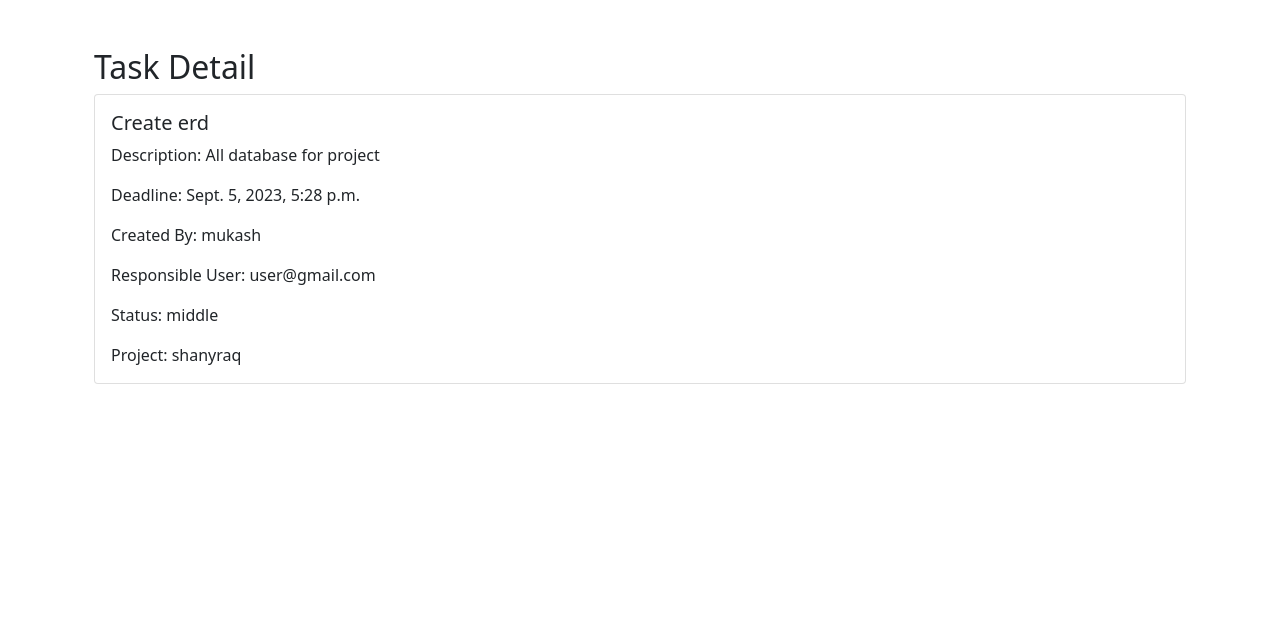
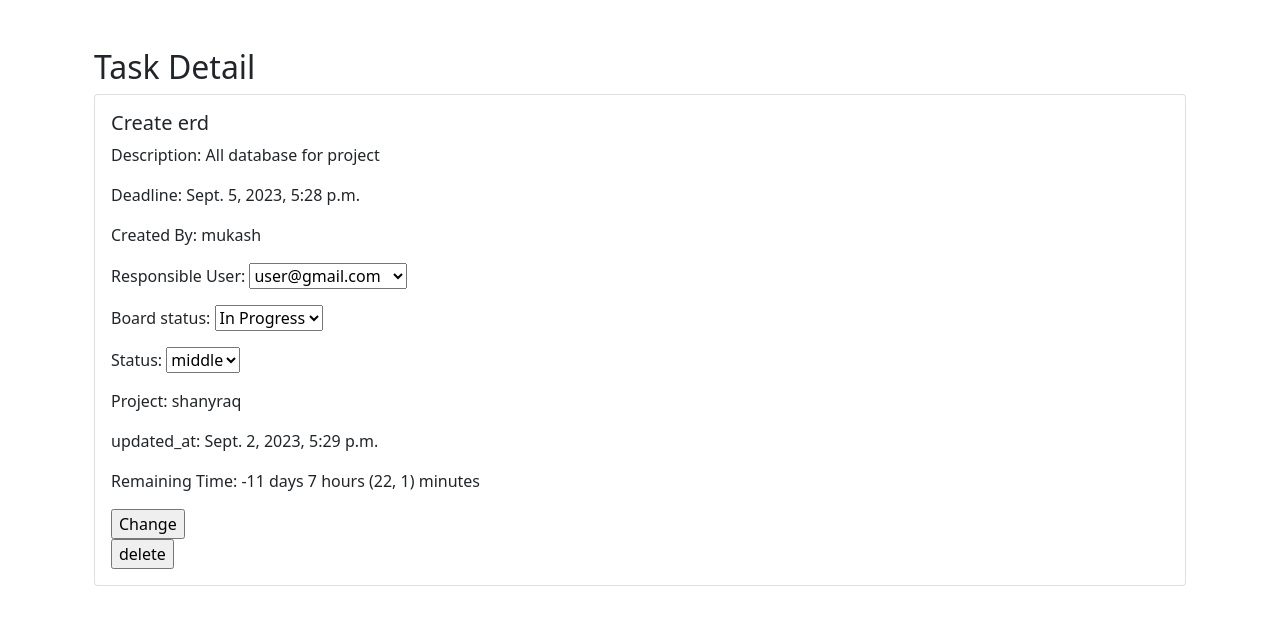
Before and after one commit to MukagaliSDU/manage_project, a Django app: page /jira/project/15/task/6/ in a window 1280 px wide. Shown: the part 56-681 px from the top of the page. Run offline with Django 4.2, Linux system fonts and the light colour scheme; a user stored in the database is signed in; data comes from the database, SQL or seed files in the repository; both versions use the stored data as it was after the commit.

Commit message:
add task update

```diff
--- a/jira/forms.py
+++ b/jira/forms.py
@@ -1,6 +1,6 @@
 from django import forms
 
-from .models import Project, Notes, Task
+from .models import Project, Notes, Task, Comments
 from django.contrib.auth.forms import UserCreationForm
 from django.contrib.auth.models import User
 from django.utils import timezone
--- a/jira/models.py
+++ b/jira/models.py
@@ -47,3 +47,11 @@
     responsible_id = models.ForeignKey(User, on_delete=models.CASCADE, related_name='responsible_tasks')
     status_id = models.ForeignKey(Status, on_delete=models.CASCADE)
     project_id = models.ForeignKey(Project, on_delete=models.CASCADE)
+
+
+class Comments(models.Model):
+    content = models.TextField()
+    created_at = models.DateTimeField(default=timezone.now)
+    sender = models.ForeignKey(User, on_delete=models.CASCADE, related_name='sender_comments_user')
+    receiver = models.ForeignKey(User, on_delete=models.CASCADE, related_name='recevie_comments_get_user')
+    task_id = models.ForeignKey(Task, on_delete=models.CASCADE, related_name='comments_to_task')
--- a/jira/templates/jira/task/detail.html
+++ b/jira/templates/jira/task/detail.html
@@ -10,9 +10,52 @@
             <p class="card-text">Description: {{ task.description }}</p>
             <p class="card-text">Deadline: {{ task.deadline }}</p>
             <p class="card-text">Created By: {{ task.created_by_id.username }}</p>
-                <p class="card-text">Responsible User: {{ task.responsible_id.username }}</p>
-                <p class="card-text">Status: {{ task.status_id.name }}</p>
+            <form action="{% url 'jira:task_detail' project_id=task.project_id.id task_id=task.id %}" method="post">
+                {% csrf_token %}
+                <p class="card-text">
+                    Responsible User:
+                    <select name="responsible_user">
+                        <option  value="{{ task.responsible_id.id }}" >{{task.responsible_id}}</option>
+                        {% for user in members %}
+                            <option value="{{ responsible_id.id }}">{{ user.username }}</option>
+                        {% endfor %}
+                    </select>
+                </p>
+                <p class="card-text">
+                    Board status:
+                    <select name="note">
+                        <option  value="{{ task.notes_id.id }}" >{{task.notes_id.name}}</option>
+                        {% for note in notes %}
+                            <option value="{{ note.id }}">{{ note.name }}</option>
+                        {% endfor %}
+                    </select>
+                </p>
+                <p class="card-text">
+                    Status:
+                    <select name="status">
+                        <option value="{{ task.status_id.id }}">{{task.status_id.name}}</option>
+                        {% for status in statuses %}
+                            <option value="{{ status.id }}">{{ status.name }}</option>
+                        {% endfor %}
+                    </select>
+                </p>
                 <p class="card-text">Project: {{ task.project_id.title }}</p>
+                <p class="card-text">updated_at: {{ task.updated_at }}</p>
+                <p class="card-text">
+                    Remaining Time: {{ left_time_days }} days {{ left_time_hours }} hours {{ left_time_minutes }} minutes
+                </p>
+                <input type="submit" value="Change">
+            </form>
+            {% if task.created_by_id == user %}
+            <form action="{% url 'jira:task_delete' project_id=project.id task_id=task.id %}" method="post">
+                 {% csrf_token %}
+                <input type="submit" value="delete">
+            </form>
+            {% endif %}
+
+
+
+
         </div>
     </div>
 </div>
--- a/jira/urls.py
+++ b/jira/urls.py
@@ -17,5 +17,7 @@
   path('project/<int:project_id>/join/', views.join_request, name='join_project'),
   path('project/<int:project_id>/task/add/', views.TaskView.as_view(), name="task"),
   path('project/<int:project_id>/task/<int:task_id>/', views.TaskDetailView.as_view(), name="task_detail"),
+  path('project/<int:project_id>/task/<int:task_id>/delete/', views.TaskDetailView.delete, name="task_delete"),
+  path('project/<int:project_id>/task/<int:task_id>/comment/', views.CommentCreateView.as_view(), name="comments"),
 
 ]
--- a/jira/views.py
+++ b/jira/views.py
@@ -13,7 +13,7 @@
 from django.core.mail import send_mail
 
 from django.contrib.auth.models import User
-from .models import Project, UserProject, Notes, Task
+from .models import Project, UserProject, Notes, Task, Status
 
 from .forms import ProjectForm, SignUpForm, BoardForm, TaskForm
 
@@ -204,10 +204,49 @@
     def get(self, request, project_id, task_id):
         task = get_object_or_404(Task, pk=task_id)
         project = get_object_or_404(Project, pk=project_id)
-        print(f"user: {request.user} project: {project} ")
-        print(isUser(user=request.user, project=project))
+        notes = Notes.objects.filter(project_id=project).all()
+        left_time = task.deadline - timezone.now()
+        hours, remainder = divmod(left_time.seconds, 3600)
+        minutes = divmod(remainder, 60)
+        status = Status.objects.all()
+        left_time = task.deadline - timezone.now()
+        members = User.objects.filter(userproject__project_id=project_id, userproject__is_approved=True).all()
         if isUser(user=request.user, project=project):
-            context = {"task": task}
+            context = {"task": task, "notes": notes, "statuses": status, "members": members, "project": project,
+                       "left_time_days": left_time.days,
+                       "left_time_hours": hours,
+                       "left_time_minutes": minutes,
+                       }
             return render(request, "jira/task/detail.html", context)
         else:
             return HttpResponseForbidden("You are not authorized to view this task.")
+
+    def post(self, request, project_id, task_id):
+        task = get_object_or_404(Task, pk=task_id)
+        change_note = request.POST.get('note')
+        change_status = request.POST.get('status')
+        change_user = request.POST.get("responsible_user")
+        db_note = Notes.objects.filter(id=change_note).first()
+        db_status = Status.objects.filter(id=change_status).first()
+        db_user = User.objects.filter(id=change_user).first()
+        task.notes_id = db_note
+        task.status_id = db_status
+        task.updated_at = timezone.now()
+        task.responsible_id = db_user
+        task.save()
+
+        return self.get(request=request, project_id=project_id, task_id=task_id)
+
+    @staticmethod
+    def delete(request, project_id, task_id):
+        task = get_object_or_404(Task, pk=task_id)
+        if task.created_by_id == request.user:
+            task.delete()
+        return redirect(reverse("jira:project", args=(project_id,)))
+
+
+class CommentCreateView(LoginRequiredMixin, View):
+    login_url = "/login/"
+
+    def post(self, request, project_id, task_id):
+        pass
```
Also changed, not shown: db.sqlite3, jira/migrations/0013_comments.py (added), jira/migrations/0014_alter_comments_receiver.py (added). Lines whose indentation alone changed are shown as unchanged.
